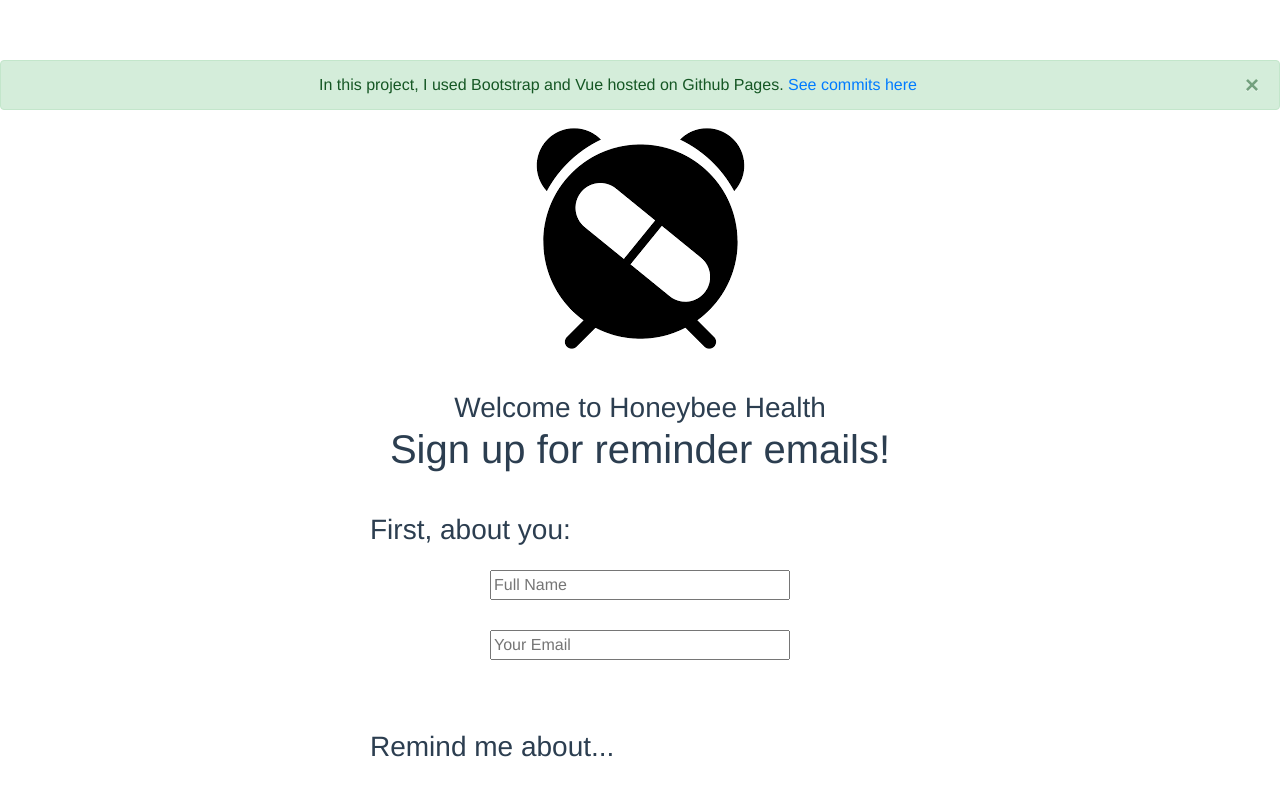
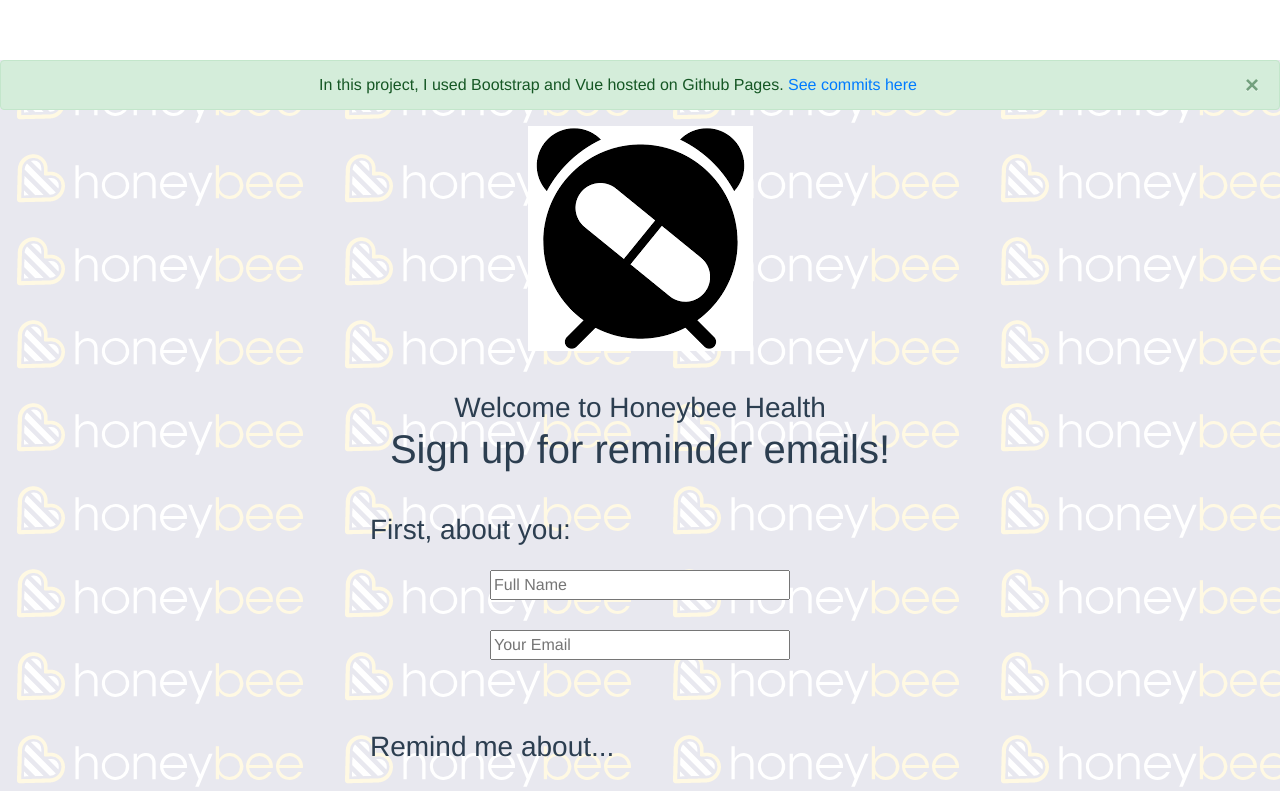
Before and after one commit to lakartoza/drugreactions, a Vue app: page / in a window 1280 px wide. Shown: the top 791 px of the page. Built offline with nearby package versions, Linux system fonts and the light colour scheme.

Commit message:
added background image

```diff
--- a/src/App.vue
+++ b/src/App.vue
@@ -30,6 +30,7 @@
   -moz-osx-font-smoothing: grayscale;
   color: #2c3e50;
   margin-top: 60px;
+  background-image: url("./assets/background1.png");
 }
 
 .centered {
```
Also changed, not shown: src/assets/background1.png (added), src/assets/background2.png (added).
